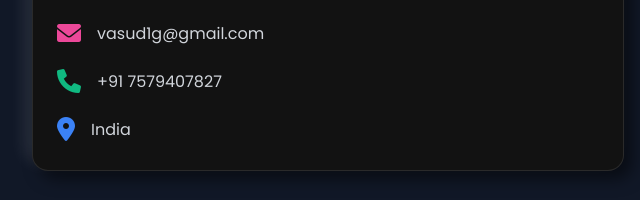
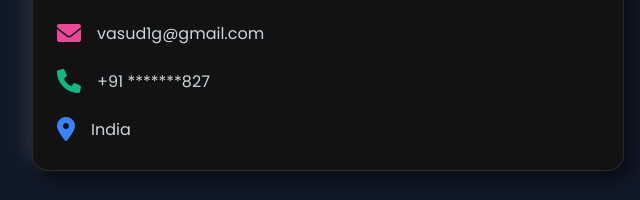
Before and after one commit to VasuDevGoswami/dev-portfolio-v2, a plain HTML site: page index.html in a window 1280 px wide. Shown: the part 5451-5651 px from the top of the page, 0-640 px from the left. Drawn offline with nearby package versions, Linux system fonts and the light colour scheme; animation ran at ten frames a second.

Commit message:
first commit

```diff
--- a/index.html
+++ b/index.html
@@ -653,7 +653,7 @@
               <div class="text-2xl mr-4">
                 <i class="fas fa-phone text-green-500"></i>
               </div>
-              <p class="text-gray-300">+91 7579407827</p>
+              <p class="text-gray-300">+91 *******827</p>
             </div>
             <div class="flex items-center">
               <div class="text-2xl mr-4">
```
